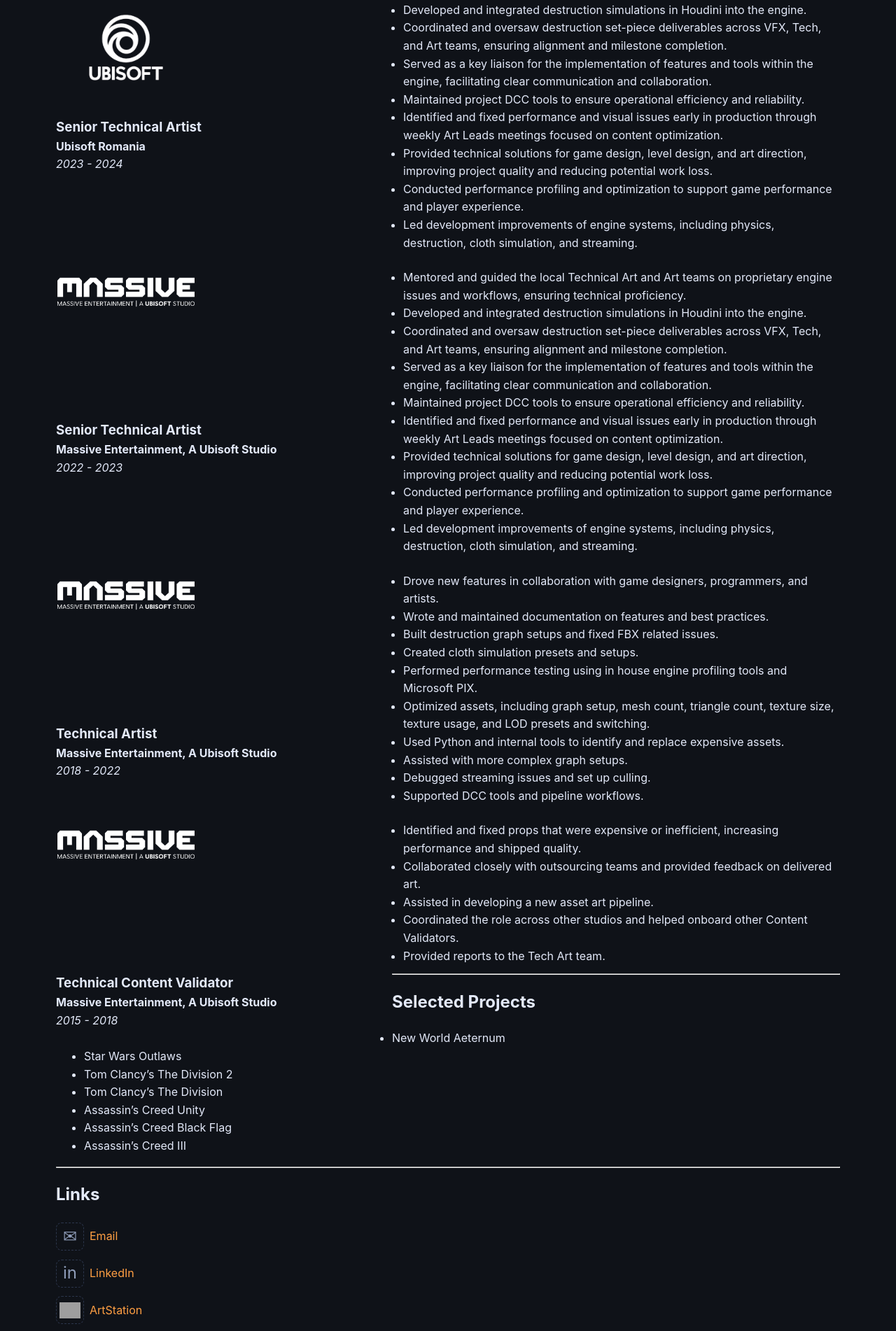
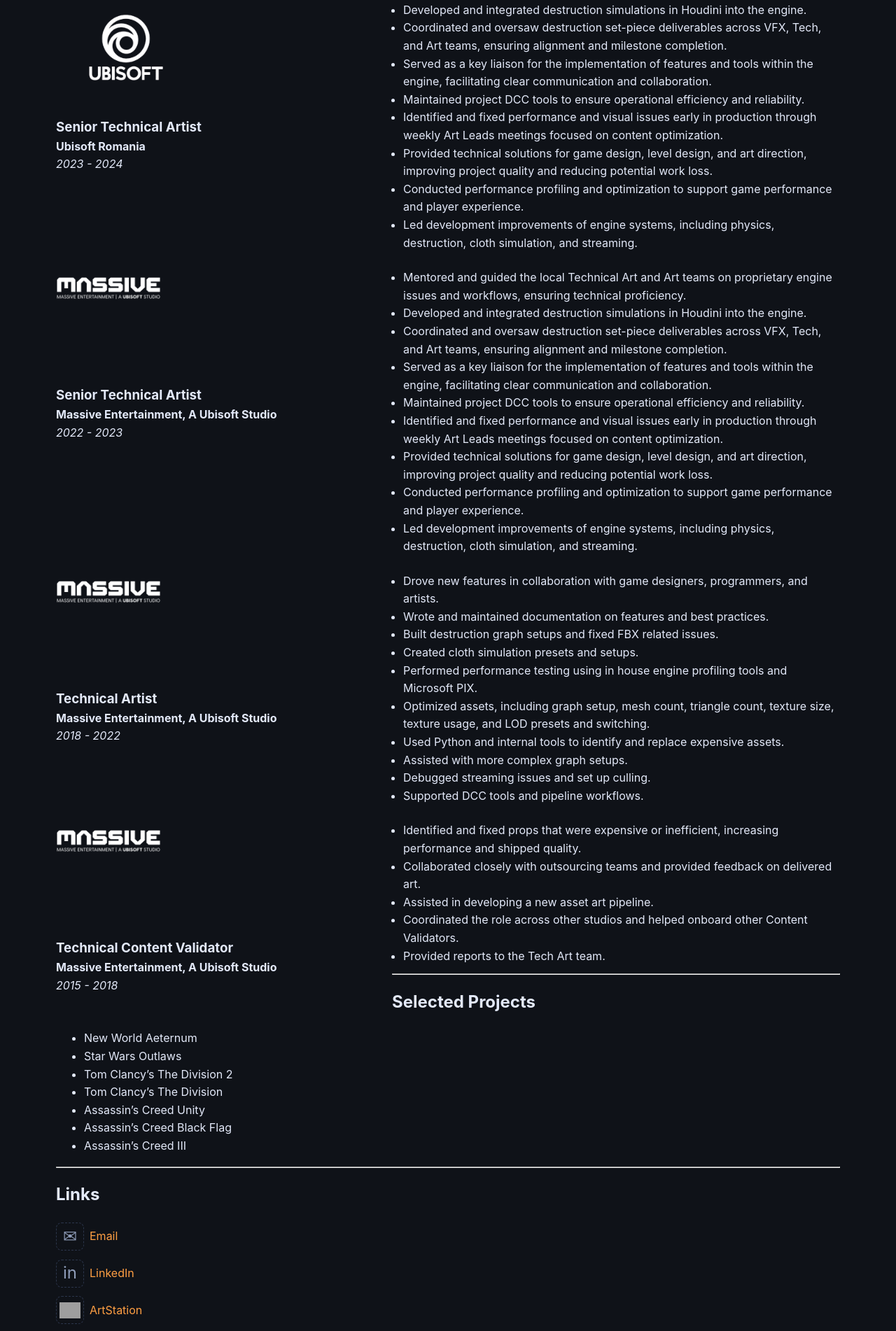
Before and after one commit to ianistor/ian_mywebsite, a Jekyll site: the page built from cv/index.md, in a window 1280 px wide. Shown: the part 1446-3348 px from the top of the page at 70% size. Built offline with Jekyll 4.4.1, drawn with Linux system fonts in a browser that asks for light colours; nearby versions of some CDN libraries; grey boxes are pictures that could not be loaded.

Commit message:
Adjust Massive resume logos to reduce header gap

```diff
--- a/assets/css/style.css
+++ b/assets/css/style.css
@@ -1506,3 +1506,12 @@
   max-height: 200px;
   object-position: center top;
 }
+
+.experience-head .company-logo-massive {
+  width: 150px !important;
+  height: 150px !important;
+  min-width: 150px;
+  min-height: 150px;
+  max-width: 150px;
+  max-height: 150px;
+}
--- a/cv/index.md
+++ b/cv/index.md
@@ -95,7 +95,7 @@
 - Led development improvements of engine systems, including physics, destruction, cloth simulation, and streaming.
 
 <div class="experience-head">
-  <img src="{{ '/assets/images/companieslogos/msv_logo.png' | relative_url }}" alt="Massive Entertainment logo" class="company-logo-inline">
+  <img src="{{ '/assets/images/companieslogos/msv_logo.png' | relative_url }}" alt="Massive Entertainment logo" class="company-logo-inline company-logo-massive">
   <div class="experience-head-copy">
     <h3>Senior Technical Artist</h3>
     <p><strong>Massive Entertainment, A Ubisoft Studio</strong></p>
@@ -114,7 +114,7 @@
 - Led development improvements of engine systems, including physics, destruction, cloth simulation, and streaming.
 
 <div class="experience-head">
-  <img src="{{ '/assets/images/companieslogos/msv_logo.png' | relative_url }}" alt="Massive Entertainment logo" class="company-logo-inline">
+  <img src="{{ '/assets/images/companieslogos/msv_logo.png' | relative_url }}" alt="Massive Entertainment logo" class="company-logo-inline company-logo-massive">
   <div class="experience-head-copy">
     <h3>Technical Artist</h3>
     <p><strong>Massive Entertainment, A Ubisoft Studio</strong></p>
@@ -134,7 +134,7 @@
 - Supported DCC tools and pipeline workflows.
 
 <div class="experience-head">
-  <img src="{{ '/assets/images/companieslogos/msv_logo.png' | relative_url }}" alt="Massive Entertainment logo" class="company-logo-inline">
+  <img src="{{ '/assets/images/companieslogos/msv_logo.png' | relative_url }}" alt="Massive Entertainment logo" class="company-logo-inline company-logo-massive">
   <div class="experience-head-copy">
     <h3>Technical Content Validator</h3>
     <p><strong>Massive Entertainment, A Ubisoft Studio</strong></p>
```
